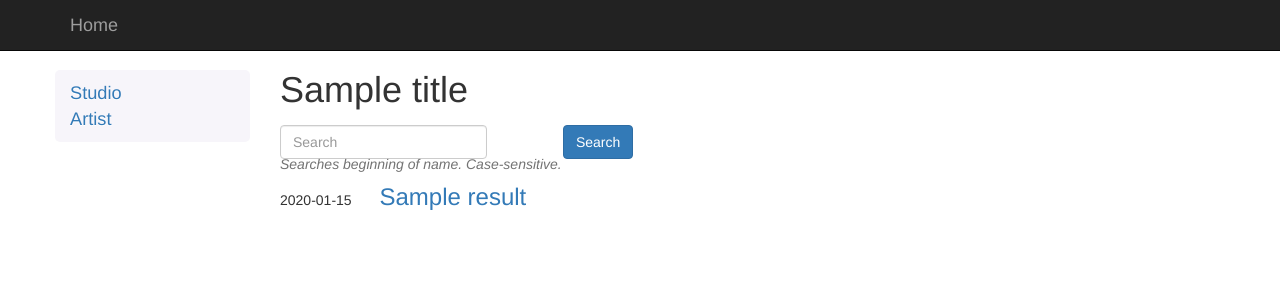
After one commit to leeclemmer/tattooport, a Python web app: template templates/admin_search.html in a window 1280 px wide. The commit adds this page. Shown: the top 300 px of the page. Run offline with Jinja, Linux system fonts and the light colour scheme; the template is opened without the code that fills it: most values are stand-ins (such as "Sample title", 1, 10 or a date in 2020); some libraries are stand-ins or nearby versions.

Commit message:
Added very simple search for Studios and Artists.

```diff
--- a/css/admin.css
+++ b/css/admin.css
@@ -112,20 +112,35 @@
 }
 
 .temp-admin-view button.btn-primary {
-    margin-left:1em;
+    margin-left: 1em;
 }
 
 .temp-admin-view .btn-danger {
-    background-color:#ddd;
-    border-color:#ddd
+    background-color: #ddd;
+    border-color: #ddd
 }
 
 .temp-admin-view .btn-danger:hover {
-    background-color:#d9534f;
-    border-color:#d9534f
+    background-color: #d9534f;
+    border-color: #d9534f
 }
 
 /*** AdminBrowse template ***/
 .temp-admin-browse li li {
-    padding-left:2em;
+    padding-left: 2em;
 }
+
+/*** AdminSearch template ***/
+.temp-admin-search .form-inline .form-group {
+    width: 30%;
+    display: inline-block;
+}
+
+.temp-admin-search .form-inline .btn {
+    margin-top: 5px;
+    margin-bottom: 5px;
+}
+
+.temp-admin-search .form-inline .help-block {
+    margin-top: -10px
+}
--- a/templates/admin_models.html
+++ b/templates/admin_models.html
@@ -19,6 +19,7 @@
 					<ul class="list-unstyled">
 						<li><a href="/admin/models/studio/create">Create</a></li>
 						<li><a href="/admin/models/studio/browse">Browse</a></li>
+						<li><a href="/admin/models/studio/search">Search</a></li>
 					</ul>
 				</div>
 			</div>
@@ -37,6 +38,7 @@
 					<ul class="list-unstyled">
 						<li><a href="/admin/models/artist/create">Create</a></li>
 						<li><a href="/admin/models/artist/browse">Browse</a></li>
+						<li><a href="/admin/models/artist/search">Search</a></li>
 					</ul>
 				</div>
 			</div>
--- /dev/null
+++ b/templates/admin_search.html
@@ -0,0 +1,29 @@
+{% extends "admin_models.html" %}
+{% block title %}
+	{{title}}
+{% endblock %}
+{% block main %}
+<span class="temp-admin-search">
+	<h1>{{ title }}</h1>
+
+	<form method="get" class="form-inline" role="form">
+		<div class="form-group">
+			<label class="sr-only" for="model-search">Search</label>
+			<input type="text" name="q" id="model-search" class="form-control" placeholder="Search" value="{{ q }}">
+		</div>
+		<button type="submit" class="btn btn-primary">Search</button>
+    	<p class="help-block"><em>Searches beginning of name. Case-sensitive.</em></p>
+	</form>
+
+	{% if results %}
+		<ul class="list-unstyled model-results">
+		{% for result in results %}
+			<li>
+				<span class="date">{{ result.last_edited.ctime() }}</span>
+				<h3><a href="{{ result['link'] }}">{{ result.name }}</a></h3>
+			</li>
+		{% endfor %}
+		</ul>
+	{% endif %}
+</span>
+{% endblock %}
```
Also changed, not shown: admin.py (+32 -0 lines), index.yaml (+10 -0 lines).
